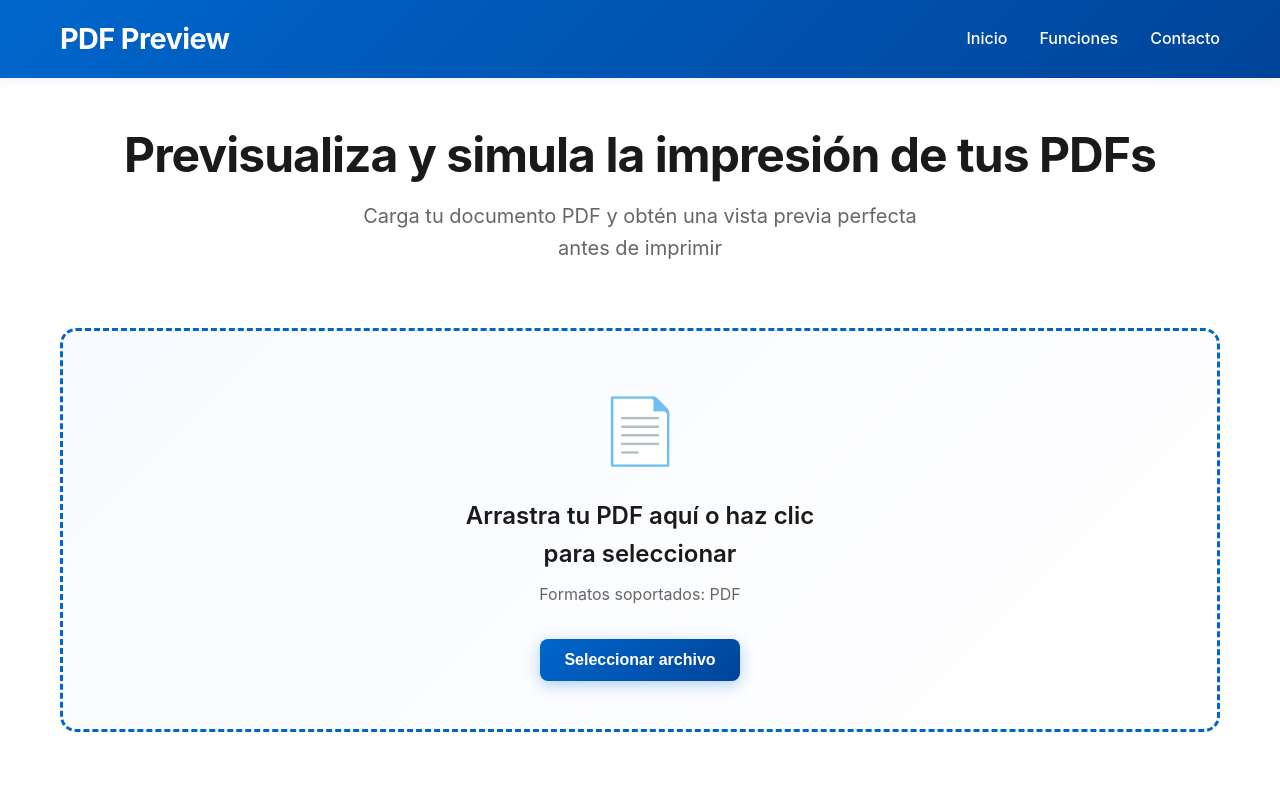
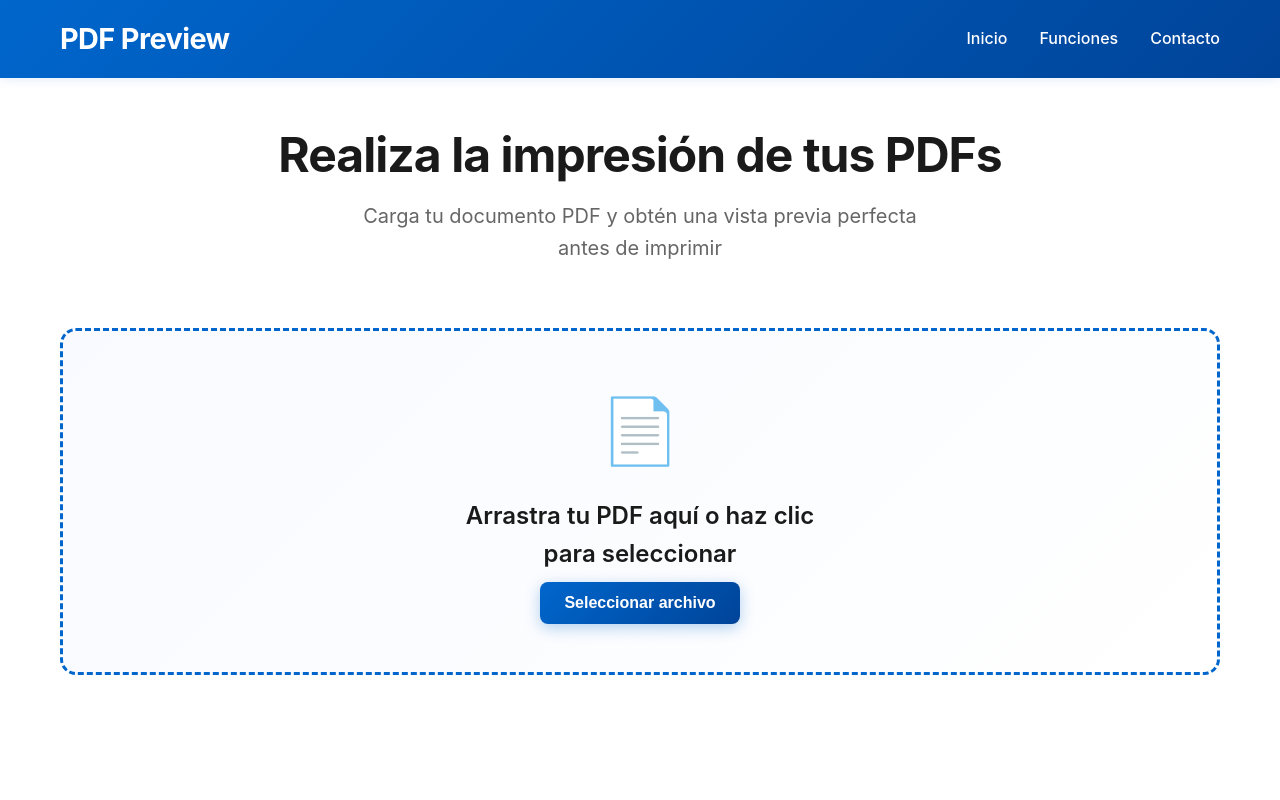
Before and after one commit to jmacera1982/impresionnumia, a plain HTML site: page index.html in a window 1280 px wide. Shown: the top 800 px of the page. Drawn offline with Linux system fonts and the light colour scheme; a script that the page names is missing.

Commit message:
Add files via upload

```diff
--- a/index.html
+++ b/index.html
@@ -24,7 +24,7 @@
     <main class="main">
         <div class="container">
             <section class="hero">
-                <h2 class="hero-title">Previsualiza y simula la impresión de tus PDFs</h2>
+                <h2 class="hero-title">Realiza la impresión de tus PDFs</h2>
                 <p class="hero-subtitle">Carga tu documento PDF y obtén una vista previa perfecta antes de imprimir</p>
             </section>
 
@@ -33,7 +33,6 @@
                     <div class="upload-content">
                         <div class="upload-icon">📄</div>
                         <h3>Arrastra tu PDF aquí o haz clic para seleccionar</h3>
-                        <p>Formatos soportados: PDF</p>
                         <input type="file" id="fileInput" accept=".pdf" hidden>
                         <button class="btn btn-primary" onclick="document.getElementById('fileInput').click()">
                             Seleccionar archivo
```
